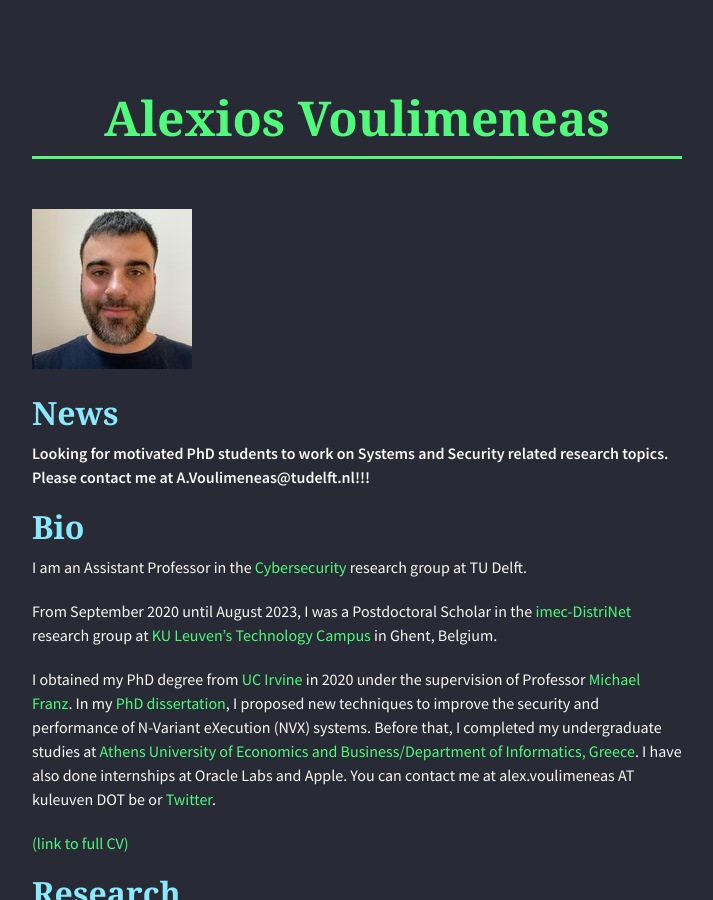
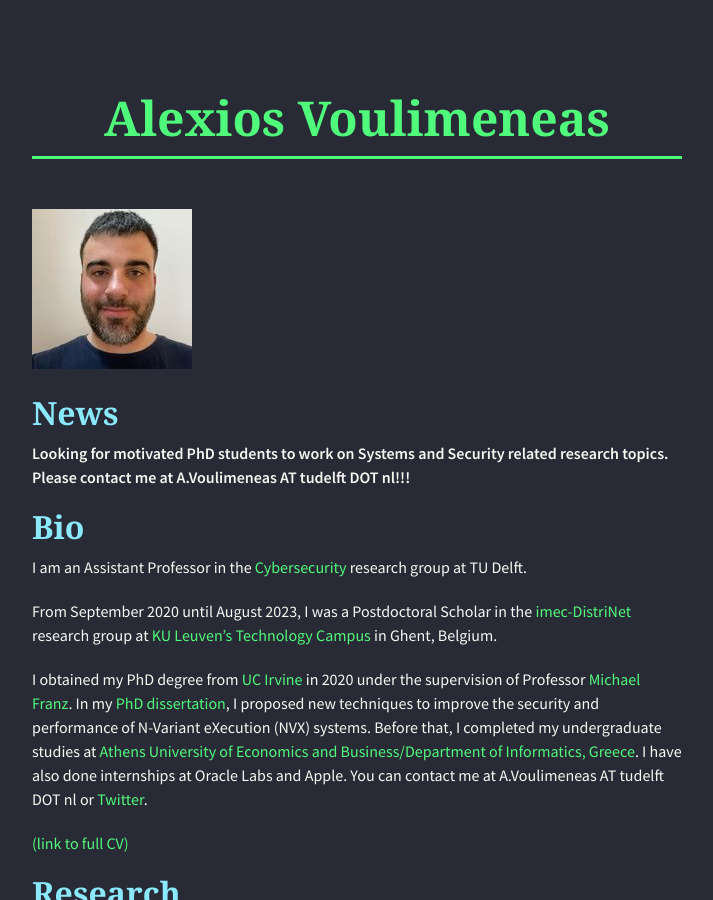
Before and after one commit to alexios-voulimeneas/alexios-voulimeneas.github.io, a Jekyll site: the page built from index.md, in a window 1280 px wide and 900 px high. Shown: the whole window, without its empty margins (283-996 px from the left). Built offline with Jekyll 4.4.1, drawn with Linux system fonts in a browser that asks for light colours; nearby versions of some CDN libraries; the repository's description, which GitHub fills in, is left out.

Commit message:
Update index.md

```diff
--- a/index.md
+++ b/index.md
@@ -6,7 +6,7 @@
 
 ## [](#header-2)News
 
-**Looking for motivated PhD students to work on Systems and Security related research topics. Please contact me at A.Voulimeneas@tudelft.nl!!!**
+**Looking for motivated PhD students to work on Systems and Security related research topics. Please contact me at A.Voulimeneas AT tudelft DOT nl!!!**
 
 ## [](#header-2)Bio
 
@@ -15,7 +15,7 @@
 From September 2020 until August 2023, I was a Postdoctoral Scholar in the [imec-DistriNet](https://distrinet.cs.kuleuven.be/) research group at [KU Leuven's Technology Campus](https://iiw.kuleuven.be/english/ghent/ghent) in Ghent, Belgium.
 
 I obtained my PhD degree from [UC Irvine](https://uci.edu/) in 2020 under the supervision of Professor [Michael Franz](http://www.michaelfranz.com/).
-In my [PhD dissertation](https://escholarship.org/uc/item/2719443b), I proposed new techniques to improve the security and performance of N-Variant eXecution (NVX) systems. Before that, I completed my undergraduate studies at [Athens University of Economics and Business/Department of Informatics, Greece](https://www.dept.aueb.gr/en/cs). I have also done internships at Oracle Labs and Apple. You can contact me at alex.voulimeneas AT kuleuven DOT be or [Twitter](https://twitter.com/systemsgreek).
+In my [PhD dissertation](https://escholarship.org/uc/item/2719443b), I proposed new techniques to improve the security and performance of N-Variant eXecution (NVX) systems. Before that, I completed my undergraduate studies at [Athens University of Economics and Business/Department of Informatics, Greece](https://www.dept.aueb.gr/en/cs). I have also done internships at Oracle Labs and Apple. You can contact me at A.Voulimeneas AT tudelft DOT nl or [Twitter](https://twitter.com/systemsgreek).
 
 [(link to full CV)](./Voulimeneas_Alexios_academic_CV.pdf)
 
```
